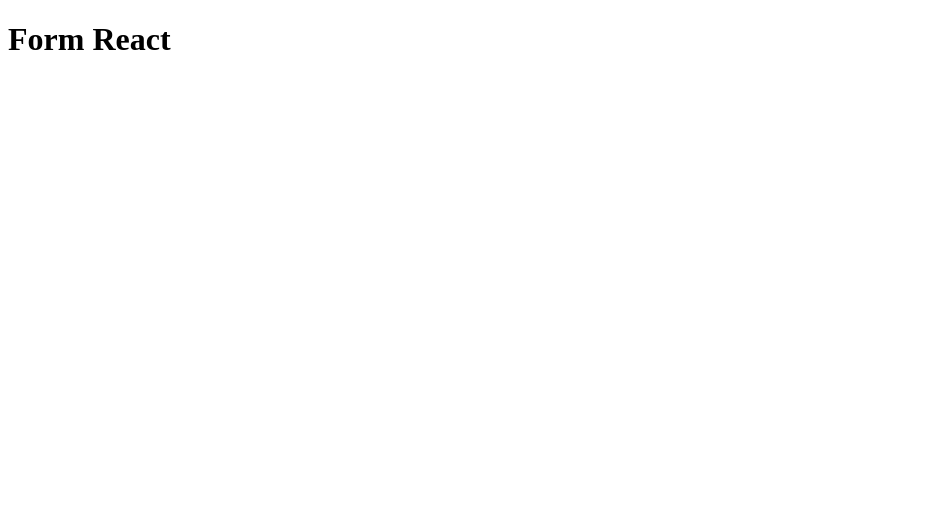
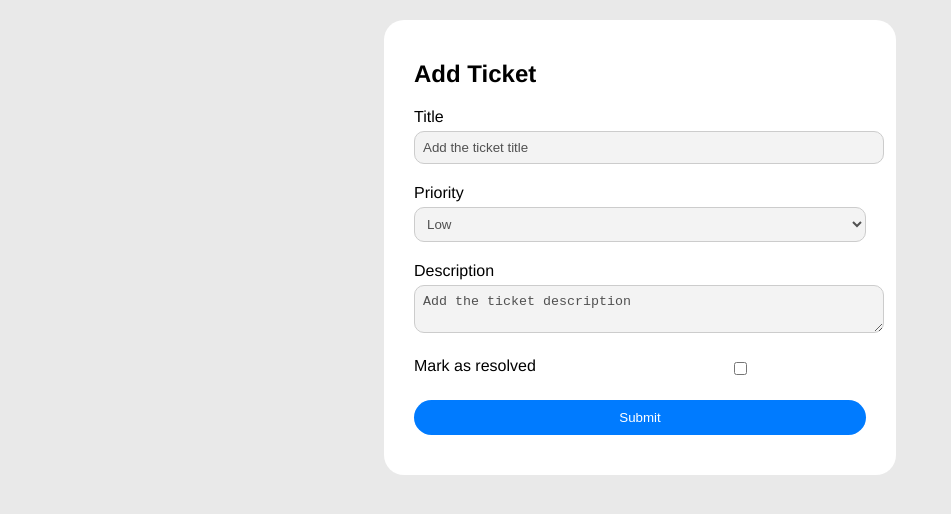
Before and after one commit to JuanSeGArtor/react-tickets-form, a React (Vite) app: page / in a window 1280 px wide. Shown: the top 514 px of the page, without its empty margins (0-951 px from the left). Built offline with nearby package versions, Linux system fonts and the light colour scheme.

Commit message:
agregar componente AddTicket a FormScreen y estilos para los componentes creados

```diff
--- a/package.json
+++ b/package.json
@@ -21,6 +21,7 @@
     "eslint-plugin-react": "^7.33.2",
     "eslint-plugin-react-hooks": "^4.6.0",
     "eslint-plugin-react-refresh": "^0.4.5",
+    "sass": "^1.71.1",
     "vite": "^5.1.4"
   }
 }
--- /dev/null
+++ b/src/components/AddTicket.jsx
@@ -0,0 +1,73 @@
+import { useState } from 'react';
+import '../styled-components/addTicket.scss';
+
+export default function AddTicket({ handleTicketSubmit }) {
+    const [title, setTitle] = useState('Add the ticket title');
+    const [priority, setPriority] = useState('');
+    const [description, setDescription] = useState('Add the ticket description');
+    const [resolved, setResolved] = useState(false);
+
+    const handleSubmit = (e) => {
+        e.preventDefault();
+        handleTicketSubmit({ title, priority, description, resolved });
+        setTitle('');
+        setPriority('');
+        setDescription('');
+        setResolved(false);
+    }
+
+    return (
+        <div className="add-form">
+            <h1>Add Ticket</h1>
+            <form onSubmit={handleSubmit}>
+                <div className="form-group">
+                    <label>Title</label>
+                    <input
+                        type="text"
+                        value={title}
+                        onChange={(e) => setTitle(e.target.value)}
+                        required
+                        minLength={6}
+                        maxLength={18}
+                    />
+                </div>
+
+                <div className="form-group">
+                    <label>Priority</label>
+                    <select
+                        value={priority}
+                        onChange={(e) => setPriority(e.target.value)}
+                        required
+                    >
+                        <option value="1">Low</option>
+                        <option value="2">Medium</option>
+                        <option value="3">High</option>
+                    </select>
+                </div>
+
+                <div className="form-group">
+                    <label>Description</label>
+                    <textarea
+                        value={description}
+
+                        onChange={(e) => setDescription(e.target.value)}
+                        maxLength={30}
+                    />
+                </div>
+
+                <div className="form-group checkbox">
+                    <label htmlFor='checkbox'>
+                        Mark as resolved
+                    </label>
+                    <input
+                        id='checkbox'
+                        type="checkbox"
+                        checked={resolved}
+                        onChange={(e) => setResolved(e.target.checked)}
+                    />
+                </div>
+                <button type="submit">Submit</button>
+            </form>
+        </div>
+    )
+}
--- a/src/main.jsx
+++ b/src/main.jsx
@@ -1,6 +1,7 @@
 import React from 'react'
 import ReactDOM from 'react-dom/client';
 import FormScreen from './pages/FormScreen'
+import './main.scss';
 
 
 ReactDOM.createRoot(document.getElementById('root')).render(
--- /dev/null
+++ b/src/main.scss
@@ -0,0 +1,11 @@
+// Estilos generales
+
+* {
+    margin: 0;
+    padding: 0;
+}
+
+body {
+    background-color: rgb(233, 233, 233);
+    font-family:'Franklin Gothic Medium', 'Arial Narrow', Arial, sans-serif;
+}
--- a/src/pages/FormScreen.jsx
+++ b/src/pages/FormScreen.jsx
@@ -1,9 +1,13 @@
-
+import AddTicket from '../components/AddTicket';
+import './formScreen.scss';
 
 export default function FormScreen() {
     return (
         <>
-        <h1>Form React</h1>
+        <section>
+            <AddTicket />
+
+        </section>
         </>
     )
 }
--- /dev/null
+++ b/src/pages/formScreen.scss
@@ -0,0 +1,5 @@
+// Estilos componente FormScreen
+
+section {
+    padding: 20px 30%;
+}
--- /dev/null
+++ b/src/styled-components/addTicket.scss
@@ -0,0 +1,61 @@
+// Estilos componente AddTicket
+
+.add-form {
+    display: flex;
+    flex-direction: column;
+    background-color: white;
+    border-radius: 20px;
+    padding: 40px 30px;
+
+    h1 {
+        margin-bottom: 20px;
+    }
+
+    .form-group {
+        margin-bottom: 20px;
+
+        label {
+            display: block;
+            margin-bottom: 5px;
+        }
+
+        input,
+        select,
+        textarea {
+            width: 100%;
+            padding: 8px;
+            border-radius: 10px;
+            border: 1px solid #ccc;
+            background-color: rgb(243, 243, 243);
+            color: #515151;
+        }
+
+        textarea {
+            resize: vertical;
+        }
+
+        &.checkbox {
+            display: flex;
+            align-items: center;
+
+            label {
+                width: 80%;
+            }
+        }
+    }
+
+    button {
+        width: 100%;
+        padding: 10px 20px;
+        border: none;
+        border-radius: 20px;
+        background-color: #007bff;
+        color: white;
+        cursor: pointer;
+        transition: background-color 0.3s ease;
+
+        &:hover {
+            background-color: #0056b3;
+        }
+    }
+}
```
Also changed, not shown: 1 other file (tests, documents, lock files or other folders).
